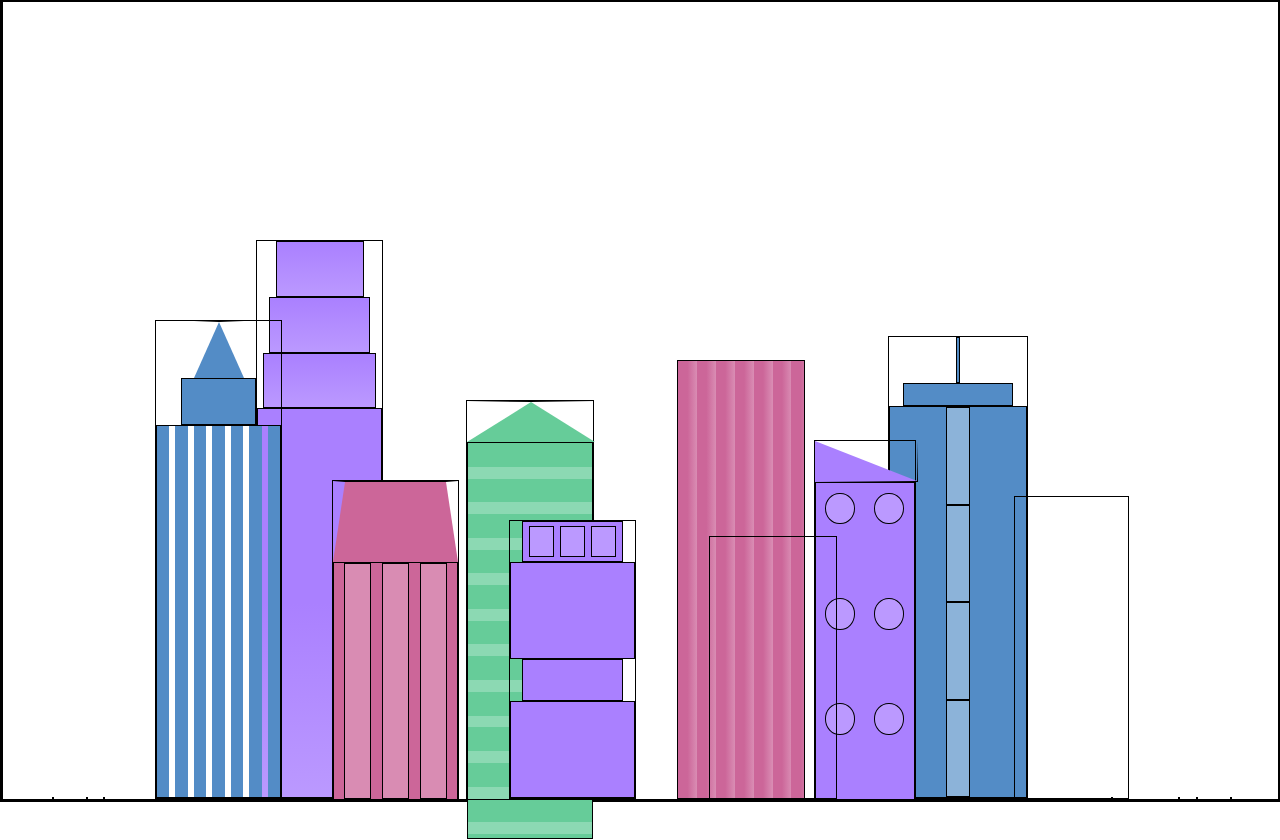
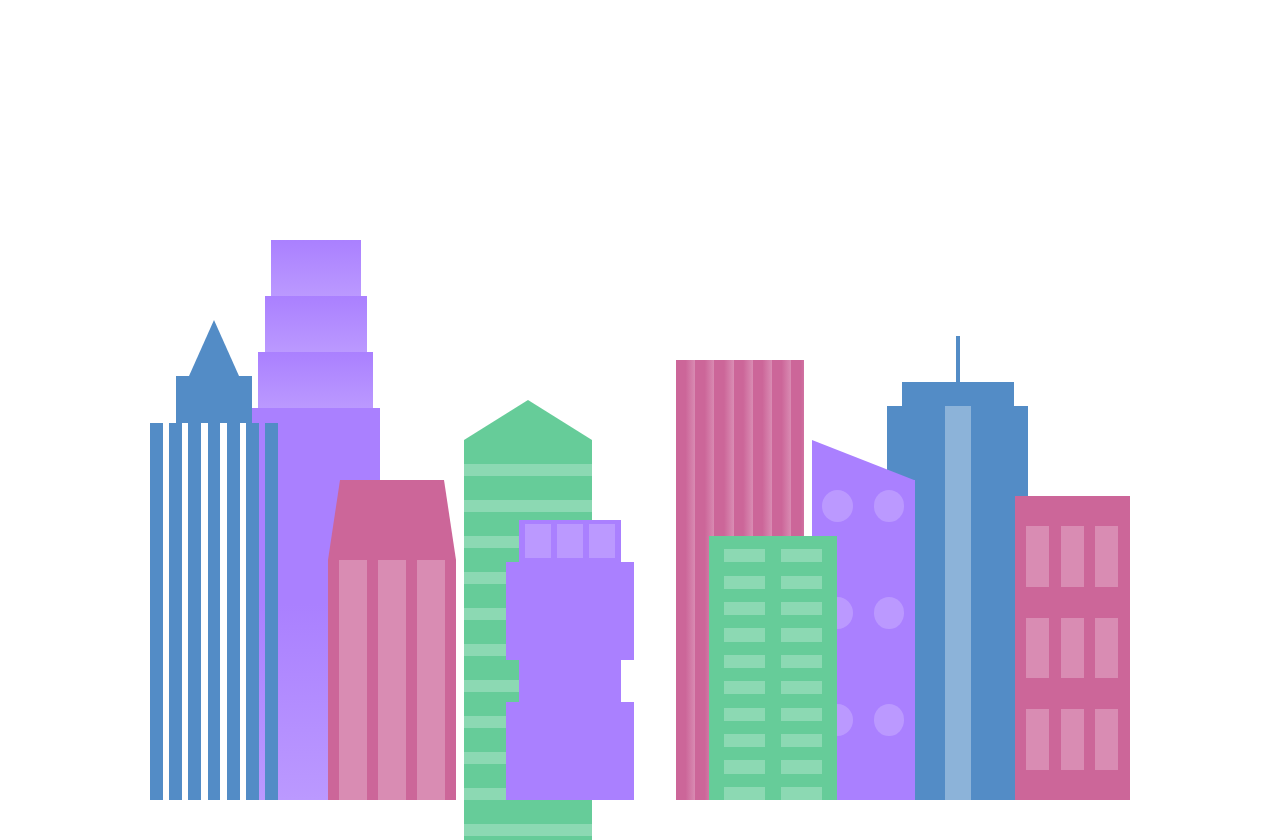
Before and after one commit to Wise1m/Skyline-building, a plain HTML site: page index.html in a window 1280 px wide. Drawn offline with Linux system fonts and the light colour scheme.

Commit message:
buildings-complete

```diff
--- a/style.css
+++ b/style.css
@@ -11,7 +11,6 @@
 
 *{
     box-sizing: border-box;
-    border: 1px solid black;
 }
 
 body{
@@ -264,29 +263,28 @@ body{
         transparent 10%
     ),
     repeating-linear-gradient(
-        90deg
+        90deg,
         var(--building-color2),
         var(--building-color2) 12%,
-        transparent 12%,
-        transparent 44%
-    )
-    ;
+        var(--window-color2) 12%,
+        var(--window-color2) 44%
+    );
 }
 
 .fb6{
     width: 9%;
     height: 38%;
     background: repeating-linear-gradient(
+        90deg,
         var(--building-color3),
         var(--building-color3) 10%,
         transparent 10%,
         transparent 30%
-    )
+    ),
     repeating-linear-gradient(
         var(--building-color3),
         var(--building-color3) 10%,
         var(--window-color3) 10%,
         var(--window-color3) 30%
-    )
-    ;
+    );
 }
```
